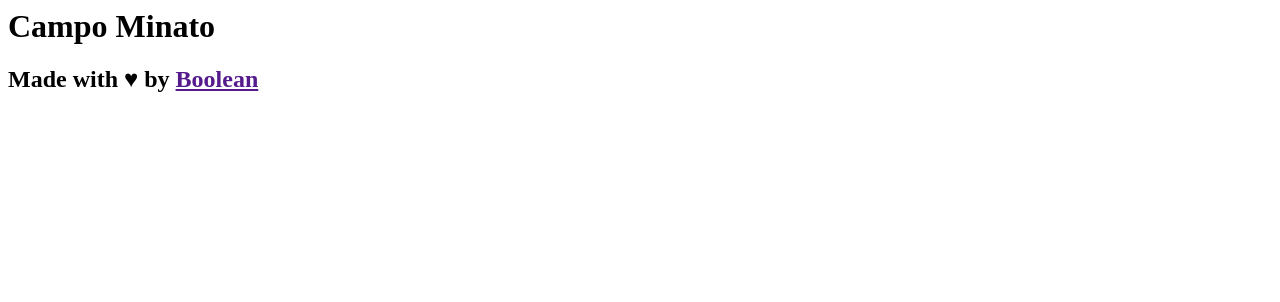
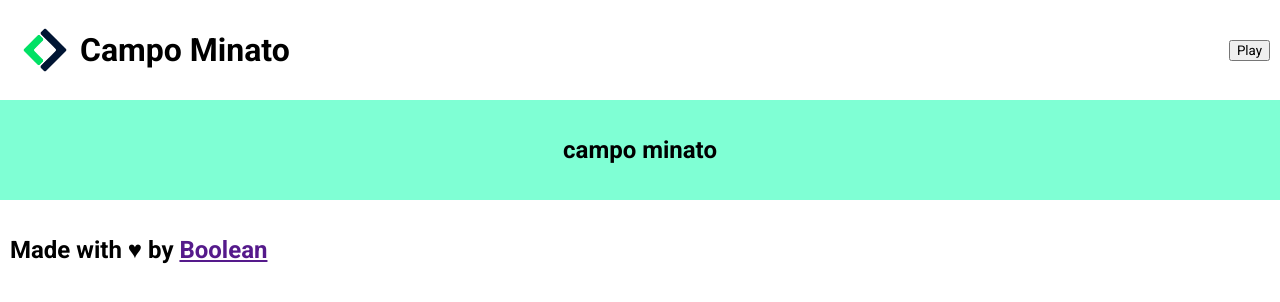
Before and after one commit to Fonta97/js-campominato-grid, a plain HTML site: page index.html in a window 1280 px wide. Drawn offline with Linux system fonts and the light colour scheme.

Commit message:
feat: html struct complete css struct complete

```diff
--- a/css/style.css
+++ b/css/style.css
@@ -0,0 +1,48 @@
+* {
+    box-sizing: border-box;
+    font-family: 'roboto', sans-serif;
+    margin: 0 auto;
+}
+
+/***************************************************
+    Header CSS
+****************************************************/
+
+.container {
+    width: 100%;
+    height: 100px;
+    display: flex;
+    justify-content: space-between;
+}
+
+img {
+    width: 70px;
+    height: 70px;
+}
+
+.wrapper {
+    display: flex;
+    margin: 10px;
+    align-items: center;
+}
+
+.title {
+    font-weight: bold;
+}
+
+/***************************************************
+    Main CSS
+****************************************************/
+
+.container.main {
+    background-color: aquamarine;
+    margin: 0;
+}
+
+.container.footer {
+    margin: 0;
+}
+
+.footer_text {
+    margin: 10px;
+}
--- a/index.html
+++ b/index.html
@@ -3,20 +3,39 @@
 <head>
     <meta charset="UTF-8" />
     <title>Campo Minato Boolean</title>
+
+    <!-- setting fontAwesome and css -->
+    <link rel="preconnect" href="https://fonts.googleapis.com">
+    <link rel="preconnect" href="https://fonts.gstatic.com" crossorigin>
+    <link href="https://fonts.googleapis.com/css2?family=Roboto:wght@400;700&display=swap" rel="stylesheet">
+
     <link rel="stylesheet" href="css/style.css">
+
 </head>
 
 <body>
-    <header>
-        <div>
-            <h1>Campo Minato</h1>
+
+    <!-- sezione header con logo e button -->
+    <header class="container">
+        <div class="wrapper">
+            <img src="img/mobile-logo.png" alt="">
+            <h1 class="title">Campo Minato</h1>
+        </div>
+        <div class="wrapper">
+            <button>Play</button>
         </div>
     </header>
-    <main>
-        <h2 id="result"></h2>
+
+    <!-- sezione main con richiamo a js -->
+    <main class="container wrapper main">
+        <div>
+            <h2 id="result">campo minato</h2>
+        </div>
     </main>
-    <footer>
-        <h2>Made with &hearts; by <a href="">Boolean</a></h2>
+    <footer class="container wrapper footer">
+        <div class="footer_text">
+            <h2>Made with &hearts; by <a href="">Boolean</a></h2>
+        </div>
     </footer>
     <script type="text/javascript" src="js/script.js"></script>
 </body>
```
